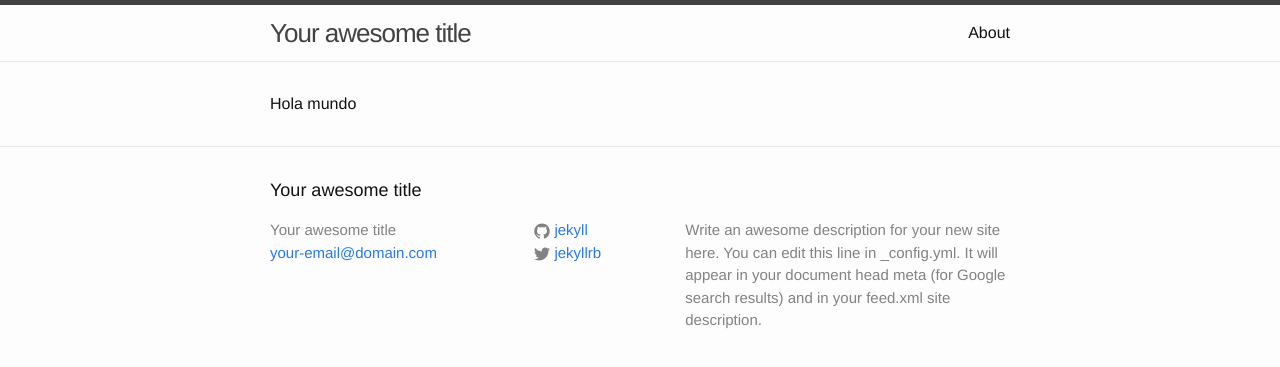
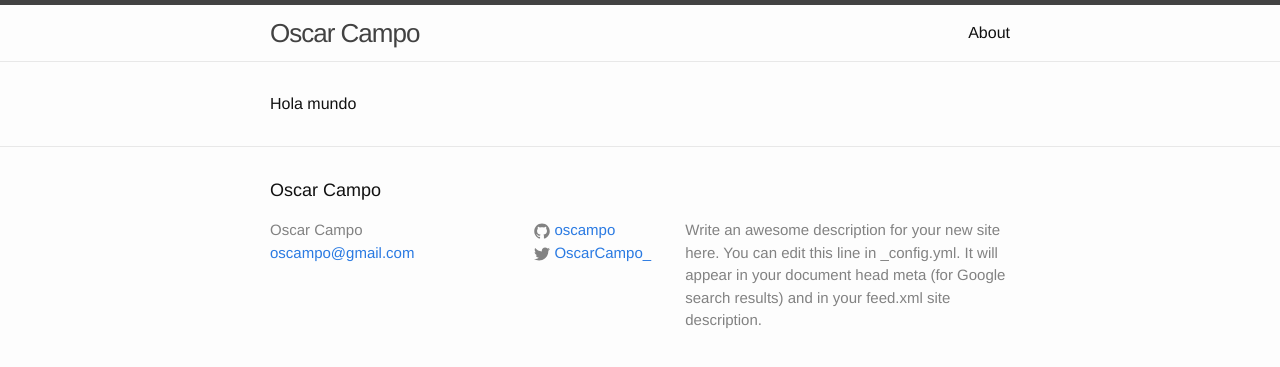
Before and after one commit to oscampo/oscampo.github.io, a Jekyll site: the page built from index.html, in a window 1280 px wide. Shown: the top 367 px of the page. Built offline with Jekyll 4.4.1, drawn with Linux system fonts in a browser that asks for light colours.

Commit message:
Update _config.yml

```diff
--- a/_config.yml
+++ b/_config.yml
@@ -6,16 +6,16 @@
 # 'jekyll serve'. If you change this file, please restart the server process.
 
 # Site settings
-title: Your awesome title
-email: your-email@domain.com
+title: Oscar Campo
+email: oscampo@gmail.com
 description: > # this means to ignore newlines until "baseurl:"
   Write an awesome description for your new site here. You can edit this
   line in _config.yml. It will appear in your document head meta (for
   Google search results) and in your feed.xml site description.
 baseurl: "" # the subpath of your site, e.g. /blog
 url: "http://yourdomain.com" # the base hostname & protocol for your site
-twitter_username: jekyllrb
-github_username:  jekyll
+twitter_username: OscarCampo_
+github_username:  oscampo
 
 # Build settings
 markdown: kramdown
```
